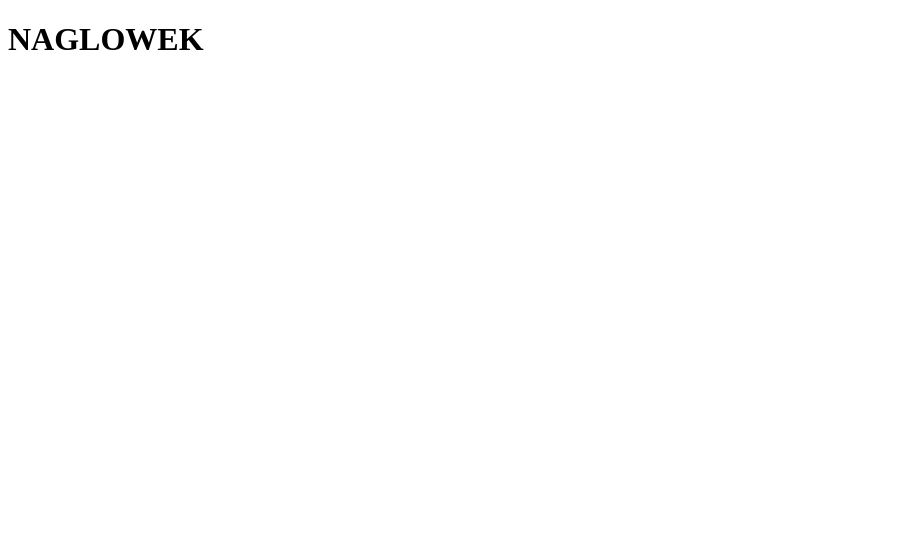
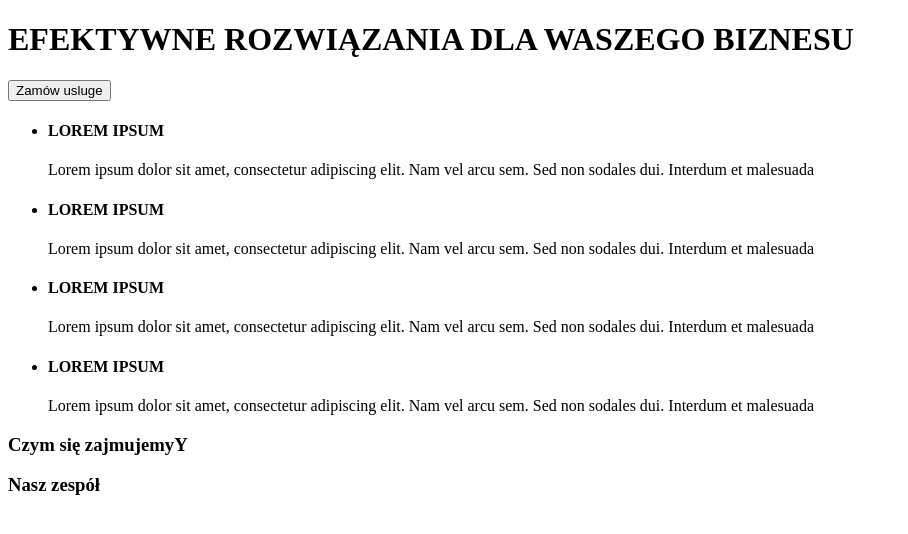
Before and after one commit to slawomirhladowski/repo_zadanie1, a plain HTML site: page index.html in a window 1280 px wide. Shown: the whole page, without its empty margins (0-908 px from the left). Drawn offline with Linux system fonts and the light colour scheme.

Commit message:
Update index.html

```diff
--- a/index.html
+++ b/index.html
@@ -4,9 +4,55 @@
     <meta charset="UTF-8" />
     <meta http-equiv="X-UA-Compatible" content="IE=edge" />
     <meta name="viewport" content="width=device-width, initial-scale=1.0" />
-    <title>Document</title>
+    <title>WebStudio</title>
   </head>
   <body>
-    <h1>NAGLOWEK</h1>
+    <h1>EFEKTYWNE ROZWIĄZANIA DLA WASZEGO BIZNESU</h1>
+    <button type="button">Zamów usluge</button>
+    <!-- sekcja  z lorem ipsum-->
+    <section>
+      <ul>
+        <li>
+          <h4>LOREM IPSUM</h4>
+          <p>
+            Lorem ipsum dolor sit amet, consectetur adipiscing elit. Nam vel
+            arcu sem. Sed non sodales dui. Interdum et malesuada
+          </p>
+        </li>
+        <li>
+          <h4>LOREM IPSUM</h4>
+          <p>
+            Lorem ipsum dolor sit amet, consectetur adipiscing elit. Nam vel
+            arcu sem. Sed non sodales dui. Interdum et malesuada
+          </p>
+        </li>
+
+        <li>
+          <h4>LOREM IPSUM</h4>
+          <p>
+            Lorem ipsum dolor sit amet, consectetur adipiscing elit. Nam vel
+            arcu sem. Sed non sodales dui. Interdum et malesuada
+          </p>
+        </li>
+
+        <li>
+          <h4>LOREM IPSUM</h4>
+          <p>
+            Lorem ipsum dolor sit amet, consectetur adipiscing elit. Nam vel
+            arcu sem. Sed non sodales dui. Interdum et malesuada
+          </p>
+        </li>
+      </ul>
+    </section>
+
+    <!--section czym sie zajmujemy-->
+    <section>
+      <h3>Czym się zajmujemyY</h3>
+    </section>
+
+    <!--section nasz zespol-->
+    <section>
+      <h3>Nasz zespół</h3>
+    </section>
   </body>
 </html>
```
